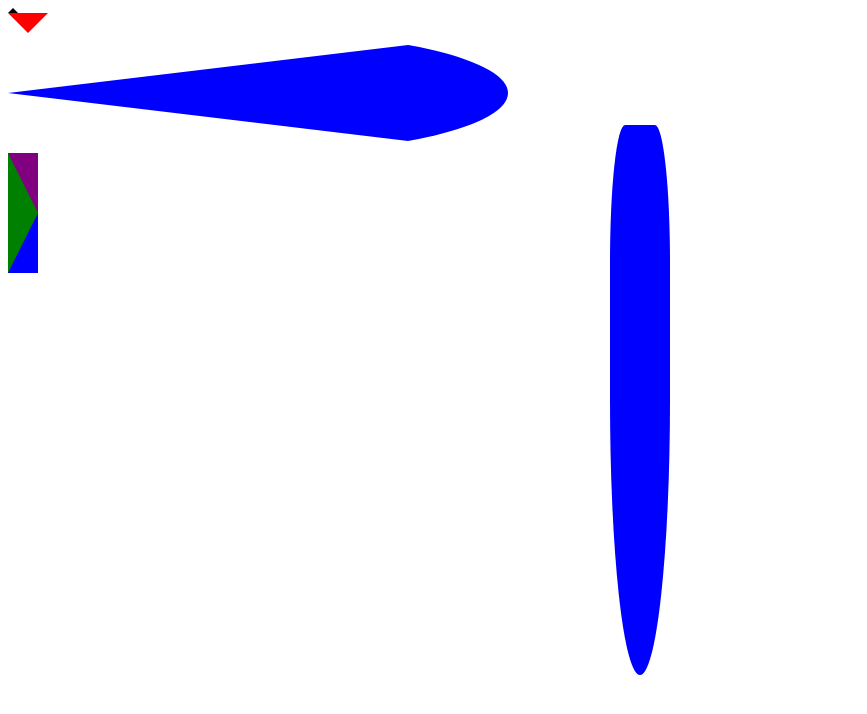
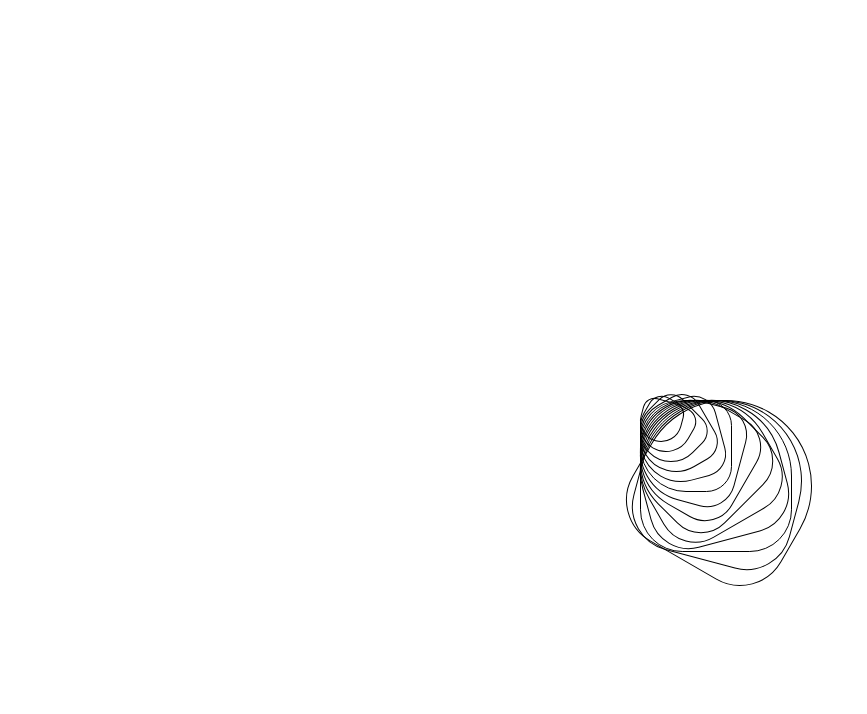
Before and after one commit to risingBirdSong/css_play, a React (Vite) app: page / in a window 1280 px wide. Shown: the top 714 px of the page, without its empty margins (0-867 px from the left). Built offline with nearby package versions, Linux system fonts and the light colour scheme.

Commit message:
cool rotations

```diff
--- a/App.tsx
+++ b/App.tsx
@@ -4,7 +4,7 @@ import Triangle from "./componenents/Triangle";
 const App = () => {
   return (
     <div>
-      <Triangle />
+      {/* <Triangle /> */}
       <Flower />
     </div>
   );
--- a/componenents/Flower.tsx
+++ b/componenents/Flower.tsx
@@ -1,6 +1,7 @@
 import * as React from "react";
 import Pedal from "./Pedal";
 const Flower = () => {
+  let nums = [...Array(15).keys()].slice(1);
   return (
     <div
       className="flower"
@@ -14,7 +15,17 @@ const Flower = () => {
         alignItems: "center",
       }}
     >
-      <Pedal />
+      {nums.map((num) => {
+        return (
+          <Pedal
+            rotateAmount={num * 15}
+            height={num * 10}
+            width={num * 10}
+            top={0}
+            left={0}
+          />
+        );
+      })}
     </div>
   );
 };
--- a/componenents/Pedal.tsx
+++ b/componenents/Pedal.tsx
@@ -1,20 +1,29 @@
 import * as React from "react";
-
-const Pedal = () => {
+interface PedalProps {
+  top: number;
+  left: number;
+  rotateAmount: number;
+  height: number;
+  width: number;
+}
+const Pedal = (props: PedalProps) => {
   return (
     <div
       className="pedal"
       style={{
-        backgroundColor: "blue",
+        // backgroundColor: "blue",
         padding: "15px",
-        height: "80px",
-        width: "30px",
+        height: props.height,
+        width: props.width,
         position: "absolute",
+        top: props.top,
+        left: props.left,
+        transform: `rotate(${props.rotateAmount}deg)`,
         borderTopLeftRadius: "50%",
         borderTopRightRadius: "50%",
-        borderBottomRightRadius: "100%",
-        borderBottomLeftRadius: "100%",
-        transform: "scaleY(5)",
+        borderBottomRightRadius: "90%",
+        borderBottomLeftRadius: "90%",
+        border: "1px solid black",
       }}
     ></div>
   );
--- a/index.css
+++ b/index.css
@@ -29,6 +29,7 @@
   height: 0;
   border-top: 60px solid transparent;
   border-bottom: 60px solid transparent;
-  border-radius: 100%;
+  border-radius: 20%;
   border-right: 500px solid blue;
+  transform: scaleY(1.2);
 }
--- a/package.json
+++ b/package.json
@@ -11,6 +11,7 @@
     "@types/react-dom": "^16.9.8",
     "parcel-bundler": "^1.12.4",
     "react": "^16.13.1",
-    "react-dom": "^16.13.1"
+    "react-dom": "^16.13.1",
+    "typescript": "^4.0.2"
   }
 }
```
Also changed, not shown: componenents/tsconfig.json (added, +70 -0 lines), 5 other files (tests, documents, lock files or other folders).
